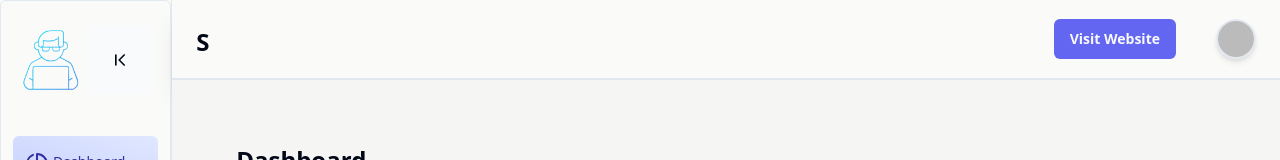
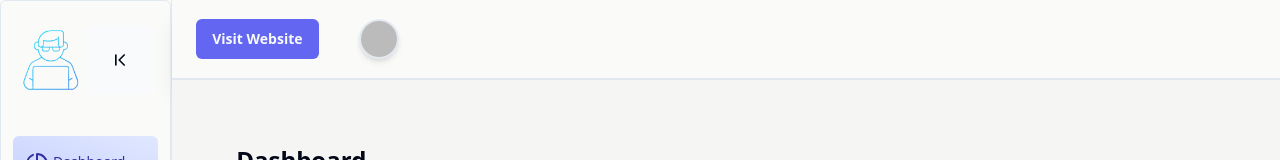
Before and after one commit to Wasikur/ecom-admin, a React (Vite) app: page /home in a window 1280 px wide. Shown: the top 160 px of the page. Built offline with nearby package versions, Linux system fonts and the light colour scheme; no server answers; sample sign-in values are in the browser's storage.

Commit message:
Update Header.jsx

```diff
--- a/src/components/header/Header.jsx
+++ b/src/components/header/Header.jsx
@@ -38,7 +38,7 @@ const Header = () => {
   return (
     <>
       <div className="flex justify-between h-20 w-full p-6 bg-stone-50 select-none border-b-2 shadow-xl">
-        <TypeAnimation
+{/*         <TypeAnimation
           sequence={[
             `Welcome`,
             1000, // wait 1s before replacing "Mice" with
@@ -49,7 +49,7 @@ const Header = () => {
           speed={50}
           style={{ fontSize: "1.5rem", fontWeight: 600 }}
           repeat={Infinity}
-        />
+        /> */}
         <div className="flex flex-row items-center gap-10">
           {/* <Bell /> */}
           <Link to="/">
```
